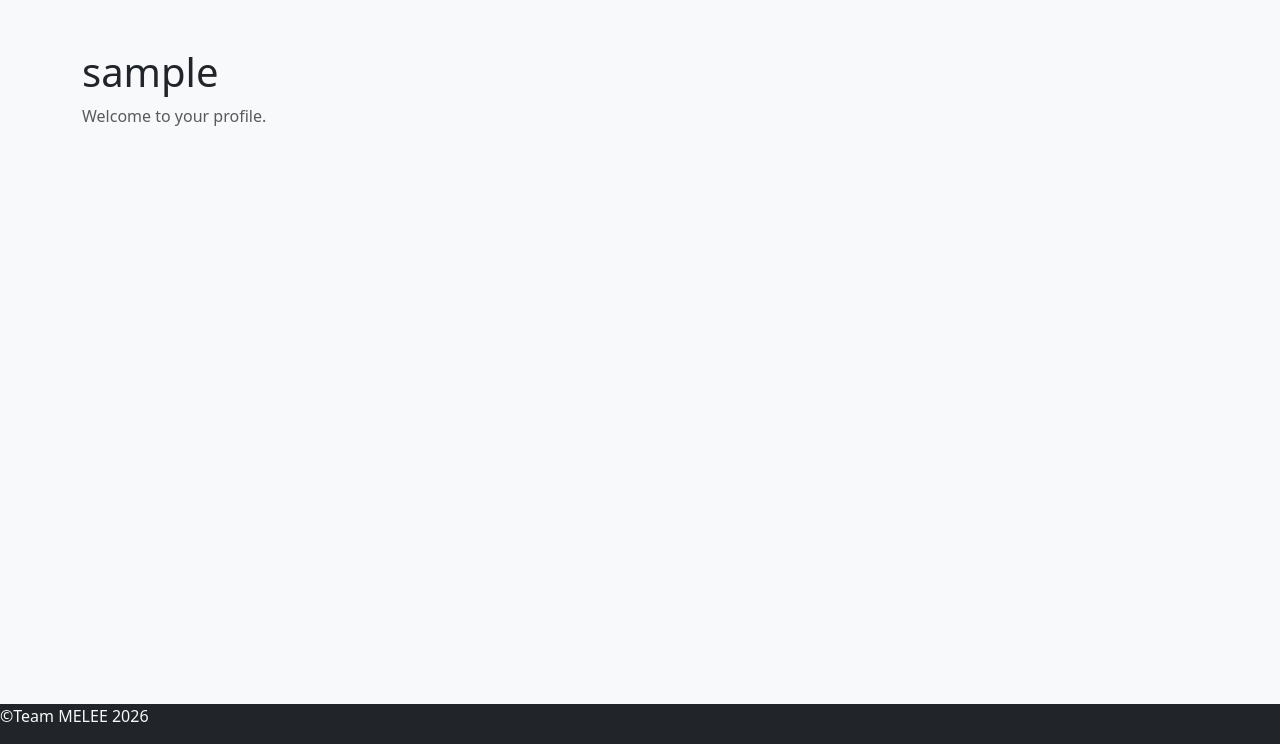
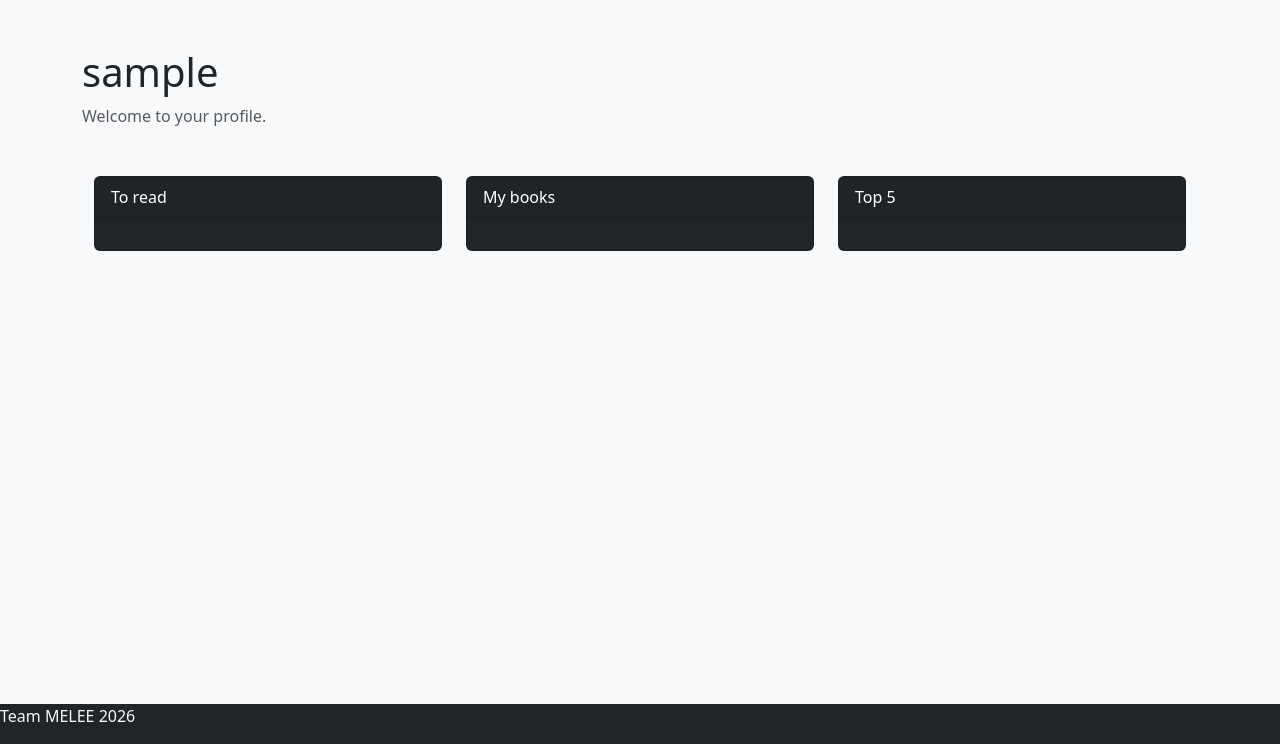
Before and after one commit to lpearson11101/COMP305FinalProject, a Flask app: page /users/profile in a window 1280 px wide. Shown: the part 56-800 px from the top of the page. Run offline with Flask 3, Linux system fonts and the light colour scheme; the visitor is signed in with stand-in values (Sample User, id 1).

Commit message:
added cards to the profile page for book lists

```diff
--- a/app/templates/base.html
+++ b/app/templates/base.html
@@ -89,7 +89,7 @@
 
     <footer class ="footer mt-auto footer-expand-lg bg-dark text-light">
 
-        <p> ©Team MELEE 2026 </p>
+        <p> Team MELEE 2026 </p>
 
     </footer>
 
--- a/app/templates/users/profile.html
+++ b/app/templates/users/profile.html
@@ -16,4 +16,35 @@
 
 </div>
 
+<!--I used layout.it to get the code for these three columns. Should ideally display user
+book lists.-->
+<div class="mt-5 container">
+  <div class="row">
+    <div class="col-4">
+      <div class="card text-white bg-dark">
+        <div class="card-header">To read</div>
+        <div class="card-body">
+          <!--put links to books in here-->
+        </div>
+      </div>
+    </div>
+    <div class="col-4">
+      <div class="card text-white bg-dark">
+        <div class="card-header">My books</div>
+        <div class="card-body">
+          <!--put links to books in here-->
+        </div>
+      </div>
+    </div>
+    <div class="col-4">
+      <div class="card text-white bg-dark">
+        <div class="card-header">Top 5</div>
+        <div class="card-body">
+          <!--put links to books in here-->
+        </div>
+      </div>
+    </div>
+  </div>
+</div>
+
 {% endblock %}
```
